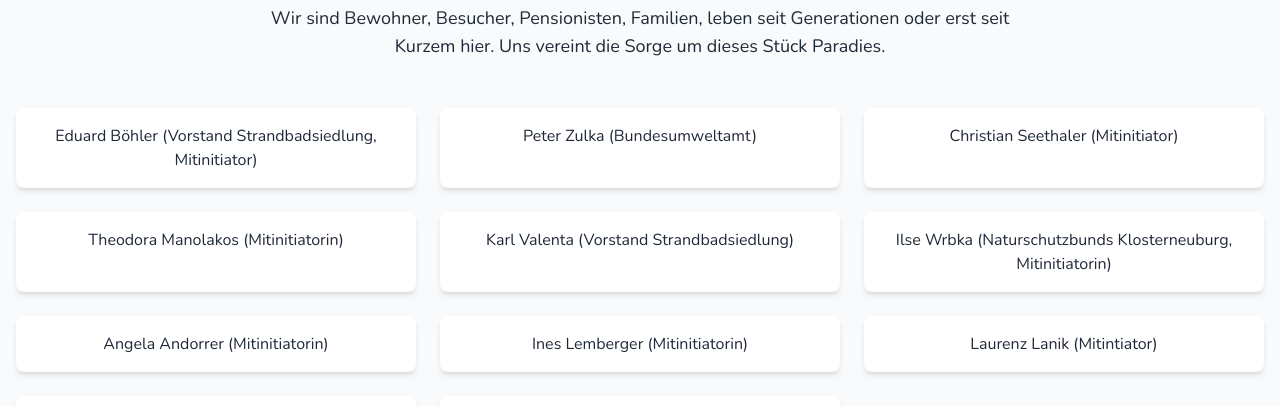
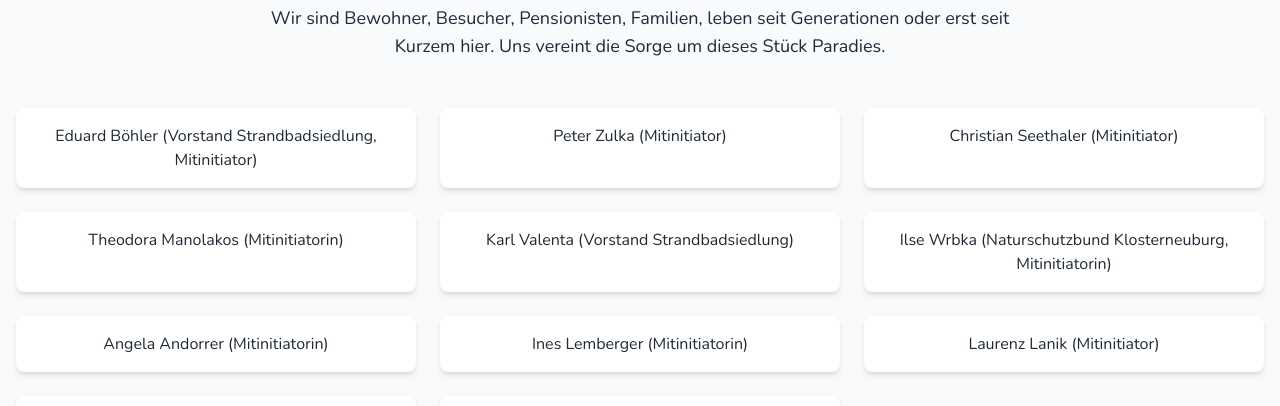
Before and after one commit to UnsereAuBrauchtHilfe/website, a React (Vite) app: page / in a window 1280 px wide. Shown: the part 6020-6426 px from the top of the page. Built offline with nearby package versions, Linux system fonts and the light colour scheme.

Commit message:
Fix team member details: Peter Zulka, Ilse Wrbka, Laurenz Lanik corrections

```diff
--- a/src/components/TeamSection.tsx
+++ b/src/components/TeamSection.tsx
@@ -8,15 +8,15 @@ const TeamSection: React.FC = () => {
   const originalTeamMembers = [
     "Angela Andorrer (Mitinitiatorin)",
     "Eduard Böhler (Vorstand Strandbadsiedlung, Mitinitiator)",
-    "Laurenz Lanik (Mitintiator)",
+    "Laurenz Lanik (Mitinitiator)",
     "Ines Lemberger (Mitinitiatorin)",
     "Theodora Manolakos (Mitinitiatorin)",
     "Christian Seethaler (Mitinitiator)",
     "Peter Steiner (Bezirksorganisation Kleingartenvereine Klosterneuburg und Umgebung, Mitinitiator)",
     "Karl Valenta (Vorstand Strandbadsiedlung)",
-    "Ilse Wrbka (Naturschutzbunds Klosterneuburg, Mitinitiatorin)",
+    "Ilse Wrbka (Naturschutzbund Klosterneuburg, Mitinitiatorin)",
     "Thomas Wrbka (Präsident Naturschutzbund Österreich, Mitinitiator)",
-    "Peter Zulka (Bundesumweltamt)"
+    "Peter Zulka (Mitinitiator)"
   ];
 
   // Fisher-Yates Shuffle Algorithmus
```
